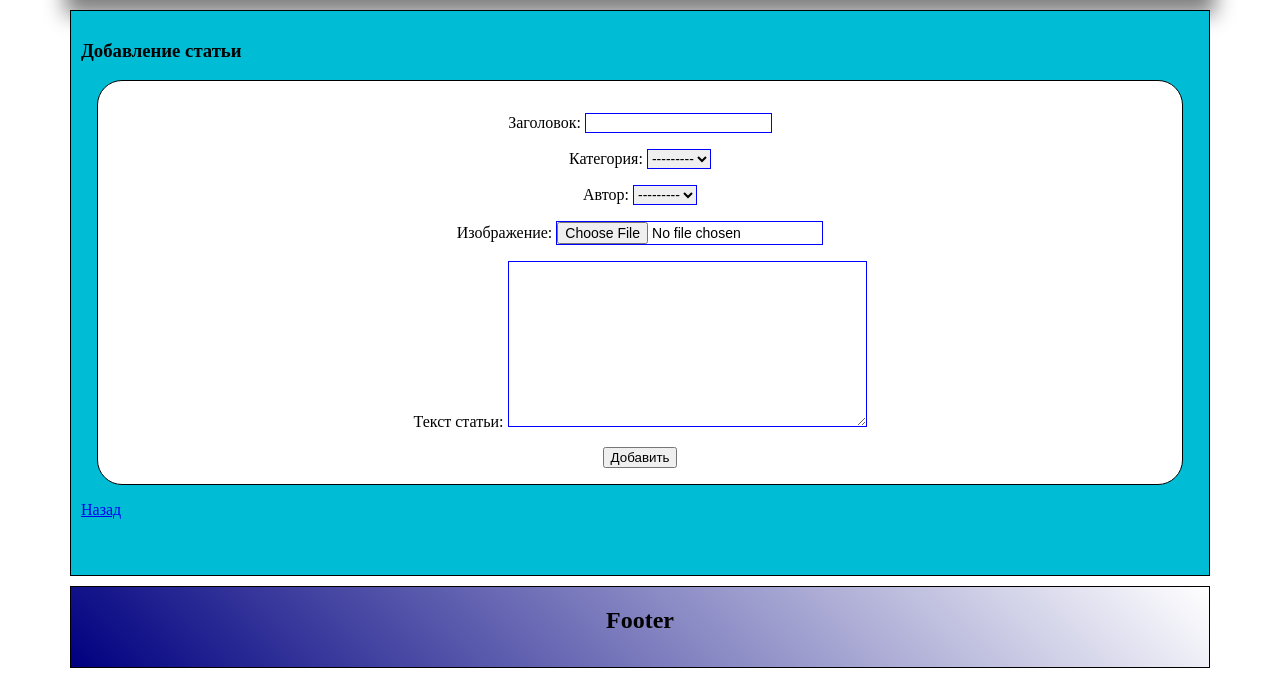
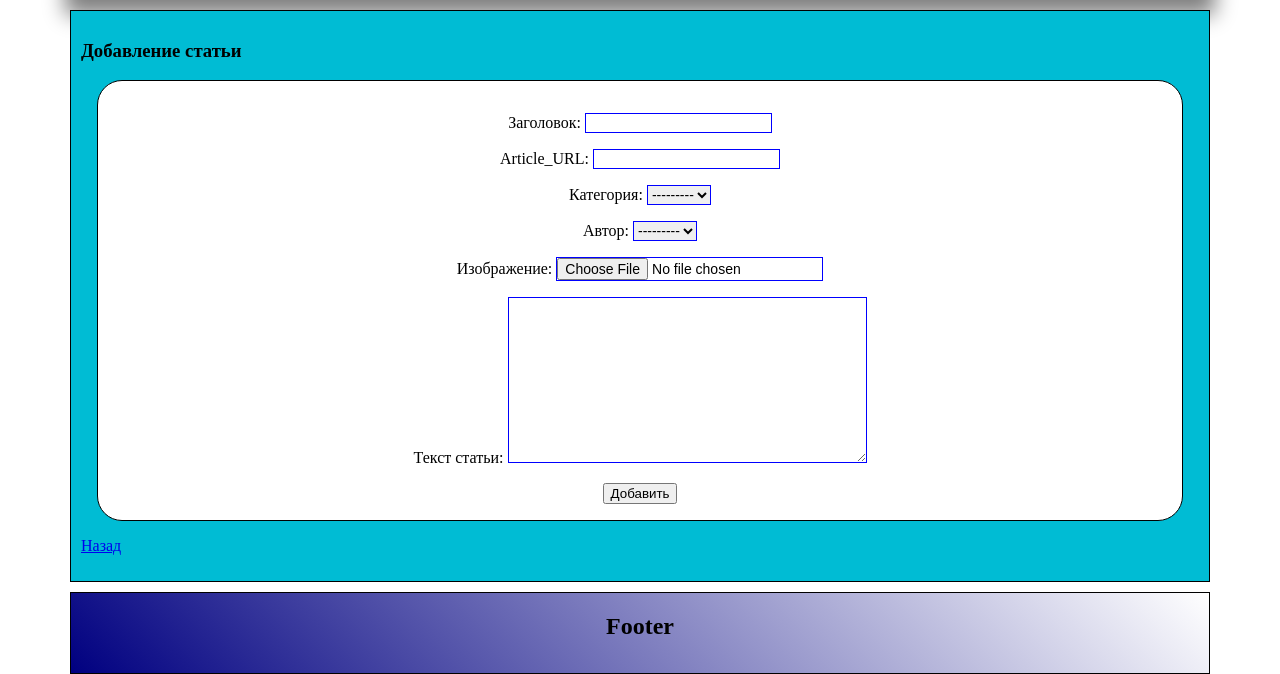
Before and after one commit to Jenny6199/personal_site_003, a Django app: page /add_article/ in a window 1280 px wide. Shown: the part 132-806 px from the top of the page. Run offline with Django 4.2, Linux system fonts and the light colour scheme; data that the repository does not hold is empty; parts of the project's set-up code (start-up, migrations or seed data) failed here and were passed over.

Commit message:
complite_slug

```diff
--- a/core/mainapp/admin.py
+++ b/core/mainapp/admin.py
@@ -43,6 +43,7 @@ class ArticleAdmin(admin.ModelAdmin):
     ordering = [
         'created_time'
     ]
+    prepopulated_fields = {'slug': ('title',)}
 
 
 @admin.register(ArticleCategory)
--- a/core/mainapp/forms.py
+++ b/core/mainapp/forms.py
@@ -11,6 +11,7 @@ class AddArticleForm(forms.ModelForm):
         model = Article
         fields = [
             'title',
+            'slug',
             'category',
             'author',
             'image',
--- a/core/mainapp/models.py
+++ b/core/mainapp/models.py
@@ -74,4 +74,4 @@ class Article(models.Model):
 
     def get_absolute_url(self):
         """reverse url of article"""
-        return reverse('show_article', kwargs={'article_id': self.pk})
+        return reverse('show_article', kwargs={'article_slug': self.slug})
--- a/core/mainapp/templates/mainapp/articles.html
+++ b/core/mainapp/templates/mainapp/articles.html
@@ -7,7 +7,7 @@
 </div>
 
 <ul class="no_marker_menu">
-    {% if articlles %}
+    {% if articles %}
         {% for el in articles %}
         <li>
             <div class="simple_card">
@@ -16,7 +16,7 @@
                 <h5>Дата публикации: {{ el.updated_time }}</h5>
                 <h5>Количество просмотров: {{ el.visitors_counter }} </h5>
                 <p>
-                    <a href="{{ el.get_absolute_url }}">Читать статью</a>
+                   <a href="/article/{{ el.slug }}">Читать статью</a>
                 </p>
             </div>
         </li>
--- a/core/mainapp/urls.py
+++ b/core/mainapp/urls.py
@@ -6,6 +6,6 @@ urlpatterns = [
     path(route="articles/", view=articles, name='articles', kwargs={}),
     path(route="news/", view=news, name='news', kwargs={}),
     path(route="contacts/", view=contacts, name='contacts', kwargs={}),
-    path(route="article/<int:article_id>", view=show_article, name='show_article', kwargs={}),
+    path(route="article/<slug:article_slug>", view=show_article, name='show_article', kwargs={}),
     path(route="add_article/", view=add_article, name='add_article', kwargs={})
 ]
--- a/core/mainapp/views.py
+++ b/core/mainapp/views.py
@@ -82,9 +82,9 @@ def contacts(request):
     return render(request, 'mainapp/contacts.html', context=context)
 
 
-def show_article(request, article_id):
+def show_article(request, article_slug):
     """view for read_article page"""
-    article = Article.objects.filter(pk=article_id)[0]
+    article = get_object_or_404(Article, slug=article_slug)
     article.visitors_counter += 1
     article.save()
     context = {
```
Also changed, not shown: core/mainapp/migrations/0001_initial.py.
